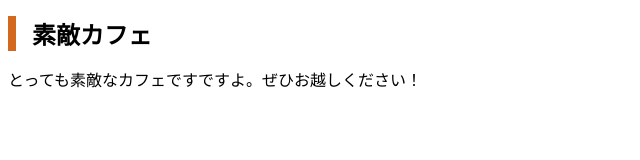
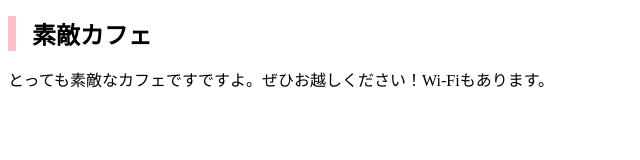
Before and after one commit to tudices/mycafe, a plain HTML site: page index.html in a window 1280 px wide. Shown: the whole page, without its empty margins (0-640 px from the left). Drawn offline with Linux system fonts and the light colour scheme.

Commit message:
Add files via upload

```diff
--- a/css/styles.css
+++ b/css/styles.css
@@ -1,5 +1,5 @@
 h1 {
   font-size: 24px;
   padding-left: 16px;
-  border-left: 8px solid chocolate;
+  border-left: 8px solid pink;
 }
--- a/index.html
+++ b/index.html
@@ -9,6 +9,6 @@
 </head>
 <body>
   <h1>素敵カフェ</h1>
-  <p>とっても素敵なカフェですですよ。ぜひお越しください！</p>
+  <p>とっても素敵なカフェですですよ。ぜひお越しください！Wi-Fiもあります。</p>
 </body>
 </html>
```
